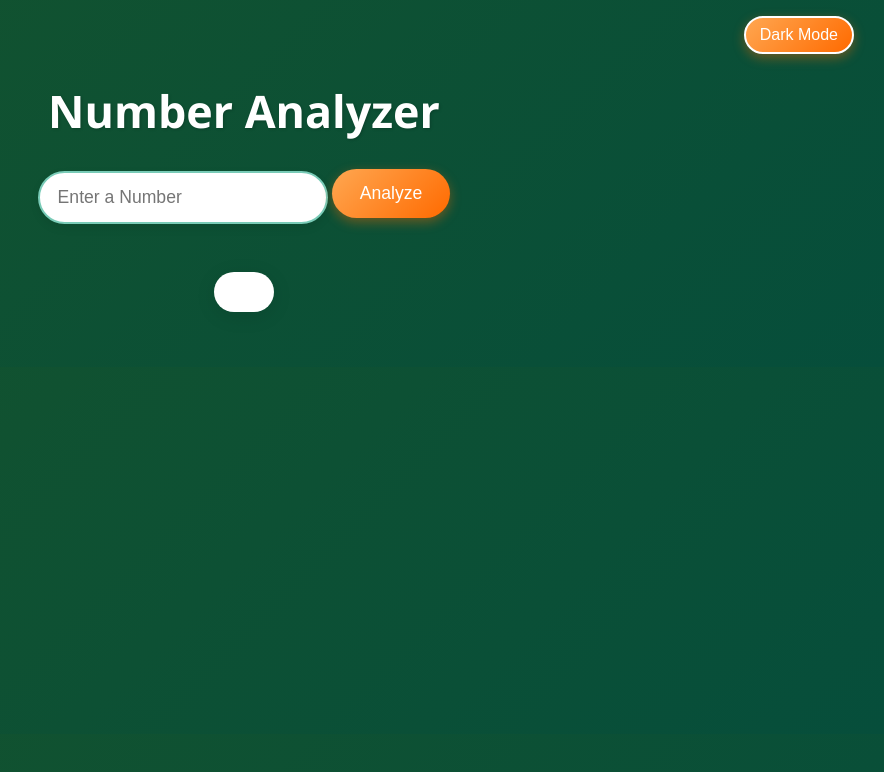
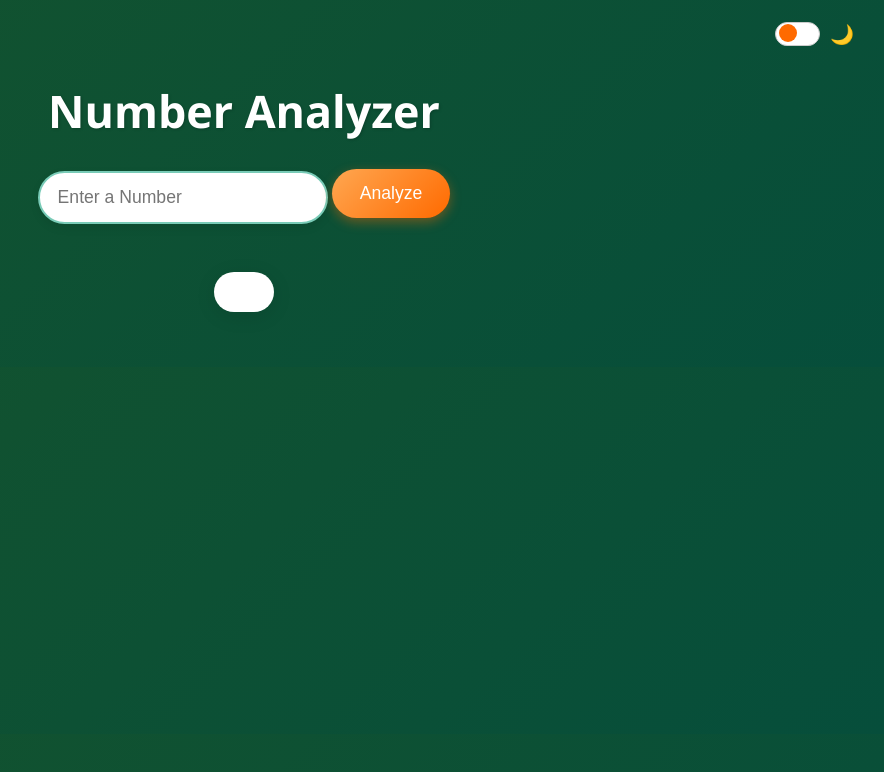
Before and after one commit to Bethany-23/number-analyzer, a plain HTML site: page index.html in a window 1280 px wide. Shown: the whole page, without its empty margins (396-1280 px from the left). Drawn offline with Linux system fonts and the light colour scheme.

Commit message:
stylish toggle switch

```diff
--- a/index.html
+++ b/index.html
@@ -10,7 +10,13 @@
     <h1>Number Analyzer</h1>
     <input type = "number" id="numberInput" placeholder="Enter a Number">
     <button onclick="numberAnalyzer()"> Analyze </button>
-    <button onclick="toggleDarkMode()" id="themeToggle">Dark Mode</button><br>
+    <div class="toggle-container">
+  <label class="switch">
+    <input type="checkbox" id="themeToggleCheckbox" onchange="toggleDarkMode()">
+    <span class="slider"></span>
+  </label>
+  <span class="emoji">🌙</span>
+</div> <br>
     <div id="result"></div>
 
 
--- a/main.js
+++ b/main.js
@@ -32,8 +32,7 @@ function isPrime(num){
 function toggleDarkMode() {
   document.body.classList.toggle("dark");
 
-  const themeButton = document.getElementById("themeToggle");
-  themeButton.innerText = document.body.classList.contains("dark")
-    ? " Light Mode"
-    : " Dark Mode";
+  // Update checkbox if dark mode was toggled programmatically
+  const checkbox = document.getElementById("themeToggleCheckbox");
+  checkbox.checked = document.body.classList.contains("dark");
 }
--- a/styles.css
+++ b/styles.css
@@ -105,27 +105,73 @@ body.dark #result {
   box-shadow: 0 4px 20px rgba(255, 255, 255, 0.08);
 }
 
-#themeToggle {
+/* Position container at top right */
+.toggle-container {
   position: absolute;
   top: 20px;
   right: 30px;
-  background-color: transparent;
-  border: 2px solid white;
-  color: white;
-  padding: 8px 14px;
-  font-size: 1rem;
-  border-radius: 20px;
-  cursor: pointer;
-  transition: all 0.3s ease;
+  display: flex;
+  align-items: center;
+  gap: 10px;
   z-index: 1000;
 }
 
-#themeToggle:hover {
-  background-color: rgba(255, 255, 255, 0.1);
+/* Switch style */
+.switch {
+  position: relative;
+  display: inline-block;
+  width: 45px;
+  height: 24px;
 }
 
-/* Style it for dark mode too */
-body.dark #themeToggle {
-  border: 2px solid #1de9b6;
+.switch input {
+  opacity: 0;
+  width: 0;
+  height: 0;
+}
+
+/* Slider style */
+.slider {
+  position: absolute;
+  cursor: pointer;
+  top: 0;
+  left: 0;
+  right: 0;
+  bottom: 0;
+  background-color: white;
+  border-radius: 34px;
+  transition: 0.4s;
+  border: 1px solid #ccc;
+}
+
+.slider:before {
+  position: absolute;
+  content: "";
+  height: 18px;
+  width: 18px;
+  left: 3px;
+  bottom: 2.5px;
+  background-color: #ff6a00; /* orange toggle circle */
+  transition: 0.4s;
+  border-radius: 50%;
+}
+
+input:checked + .slider {
+  background-color: #222;
+  border: 1px solid #1de9b6;
+}
+
+input:checked + .slider:before {
+  transform: translateX(20px);
+  background-color: #1de9b6; /* aqua for dark mode */
+}
+
+/* Emoji style */
+.emoji {
+  font-size: 1.2rem;
+  color: white;
+}
+
+body.dark .emoji {
   color: #1de9b6;
 }
```
